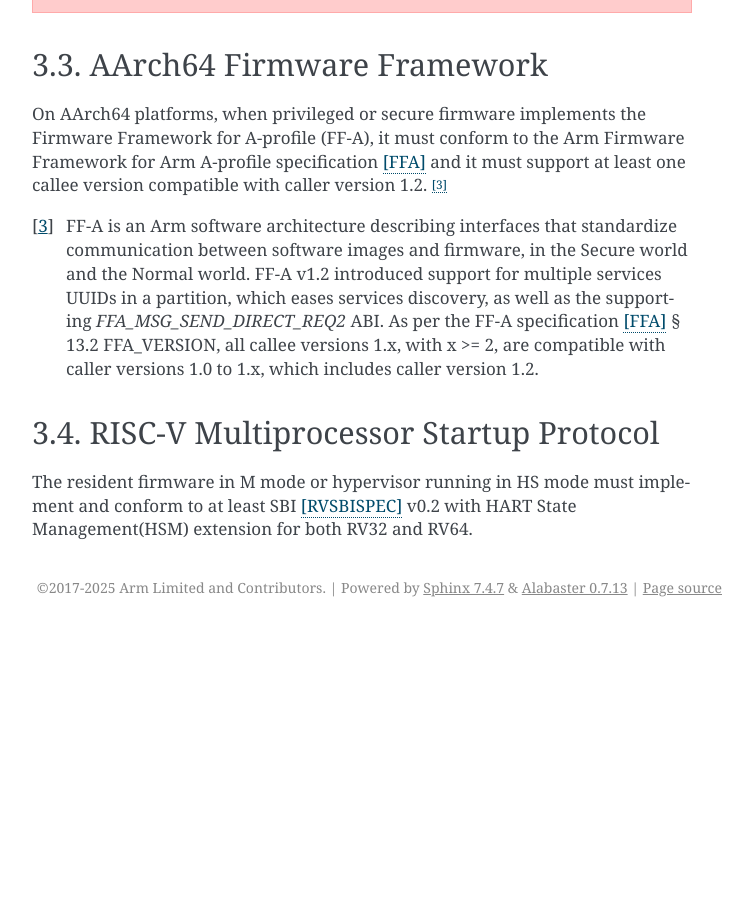
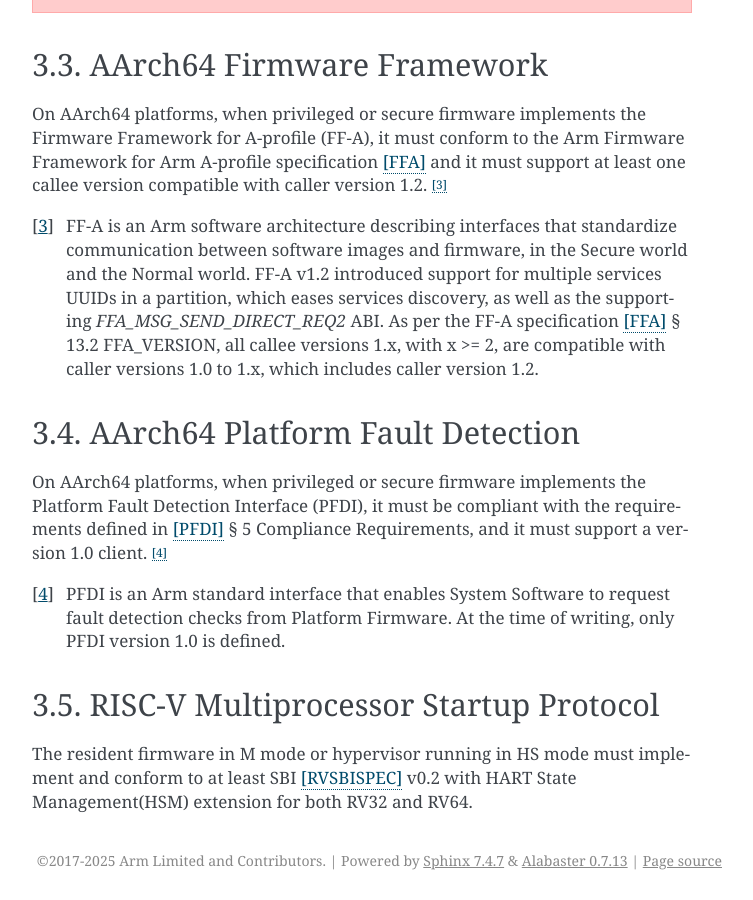
Before and after one commit to ARM-software/ebbr, a Sphinx documentation site: the page built from source/chapter3-secureworld.rst, in a window 1280 px wide and 900 px high, scrolled down 1020 px. Shown: the whole window, without its empty margins (388-1141 px from the left). Built offline with Sphinx 7.4.7, drawn with Linux system fonts in a browser that asks for light colours; before the commit the page ends 1647 px from its top, so only the background shows below that; some of the changed text lies outside the part shown.

Commit message:
chapter3: require PFDI compatible with v1.0
On AArch64, when PFDI is implemented, require compatibility with PFDI v1.0.

Signed-off-by: Vincent Stehlé <vincent.stehle@arm.com>

```diff
--- a/source/chapter3-secureworld.rst
+++ b/source/chapter3-secureworld.rst
@@ -56,6 +56,18 @@
    1.x, with x >= 2, are compatible with caller versions 1.0 to 1.x, which
    includes caller version 1.2.
 
+AArch64 Platform Fault Detection
+================================
+
+On AArch64 platforms, when privileged or secure firmware implements the Platform
+Fault Detection Interface (PFDI), it must be compliant with the requirements
+defined in [PFDI]_ § 5 Compliance Requirements, and it must support a version
+1.0 client. [#PFDINote]_
+
+.. [#PFDINote] PFDI is an Arm standard interface that enables System Software to
+   request fault detection checks from Platform Firmware.
+   At the time of writing, only PFDI version 1.0 is defined.
+
 RISC-V Multiprocessor Startup Protocol
 ======================================
 
```
